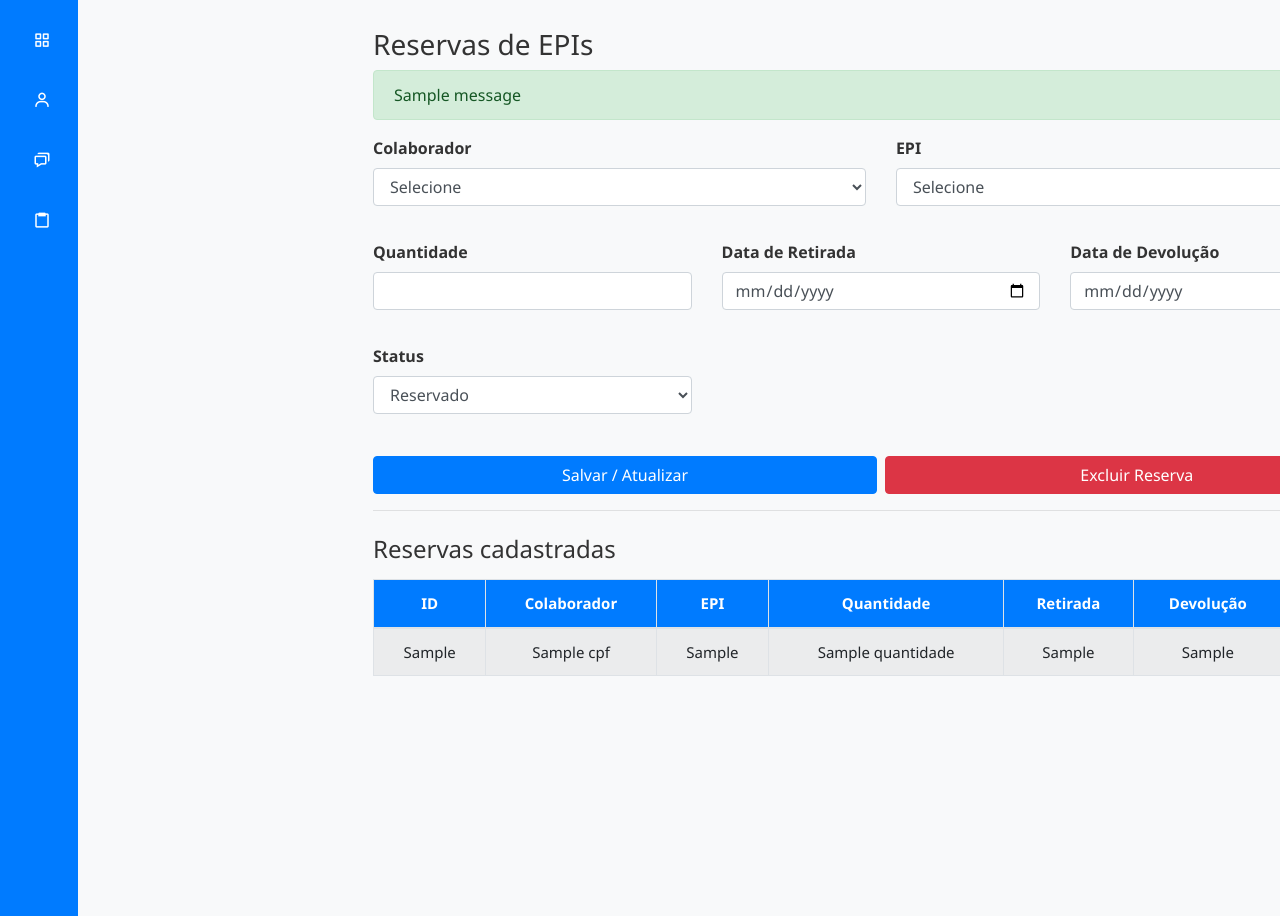
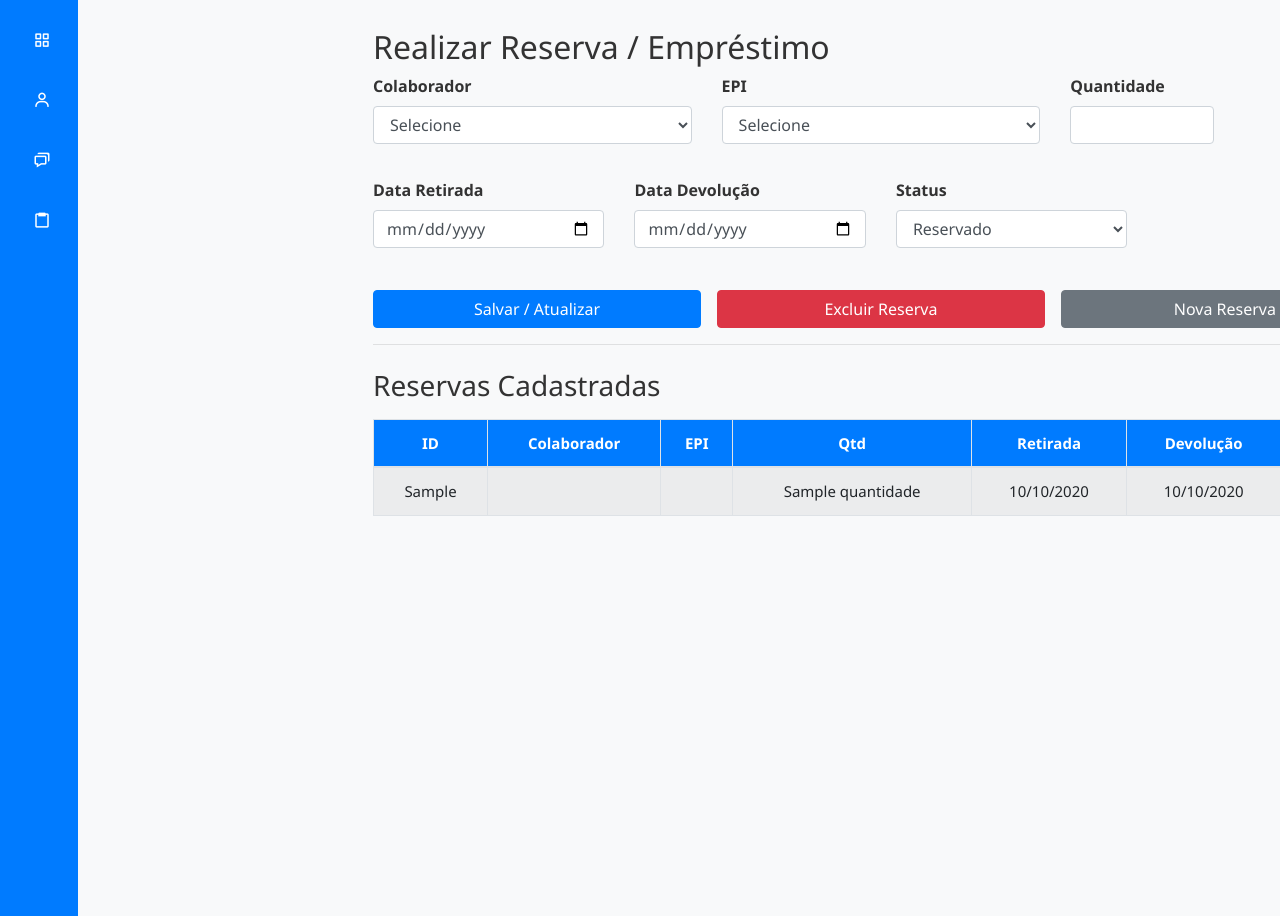
Before and after one commit to AleGreef/Gerenciador_Epi-s, a Django app: template app_site/templates/app_site/pages/realizar_reserva.html in a window 1280 px wide. Shown: the part 72-988 px from the top of the page. Run offline with Django 5.2, Linux system fonts and the light colour scheme; the template is opened without the code that fills it: most values are stand-ins (such as "Sample title", 1, 10 or a date in 2020); one stand-in notice (Sample message) is shown.

Commit message:
Ajustes no cadastro de resserv

```diff
--- a/app_site/templates/app_site/pages/realizar_reserva.html
+++ b/app_site/templates/app_site/pages/realizar_reserva.html
@@ -1,88 +1,92 @@
 {% extends "app_site/partials/base.html" %}
+
 {% load static %}
 
-{% block title %}Reservas de EPI{% endblock title %}
+{% block title %}Reservas de EPIs{% endblock title %}
 
 {% block content %}
 
 <div class="container" style="margin-left: 260px; margin-top: 40px;">
 
-    <h3>Reservas de EPIs</h3>
+    <h2>Realizar Reserva / Empréstimo</h2>
 
-    <!-- MENSAGENS -->
-    {% if messages %}
-        {% for msg in messages %}
-            <div class="alert alert-{{ msg.tags }}">{{ msg }}</div>
-        {% endfor %}
-    {% endif %}
+    <!-- FORMULÁRIO -->
+    <form method="POST">
+        {% csrf_token %}
 
-    <!-- FORM CADASTRO / EDIÇÃO -->
-    <form method="POST" id="formReserva">
-        {% csrf_token %}
-        <input type="hidden" name="id_reserva" id="id_reserva">
+        <input type="hidden" id="id_reserva" name="id_reserva">
 
         <div class="row">
 
             <!-- COLABORADOR -->
-            <div class="col-md-6">
+            <div class="col-md-4">
                 <label>Colaborador</label>
-                <select name="colaborador" id="colaborador" class="form-control" required>
+                <select id="colaborador" name="colaborador" class="form-control">
                     <option value="">Selecione</option>
                     {% for c in colaboradores %}
-                        <option value="{{ c.id_col }}">{{ c.nome_colaborador }} - CPF: {{ c.cpf }}</option>
+                        <option value="{{ c.cpf }}">{{ c.nome_colaborador }} ({{ c.cpf }})</option>
                     {% endfor %}
                 </select>
             </div>
 
             <!-- EPI -->
-            <div class="col-md-6">
+            <div class="col-md-4">
                 <label>EPI</label>
-                <select name="epi" id="epi" class="form-control" required>
+                <select id="epi" name="epi" class="form-control">
                     <option value="">Selecione</option>
                     {% for e in epis %}
-                        <option value="{{ e.id_epis }}">
-                            {{ e.nome_epi }} - Tam: {{ e.tamanho }} - Saldo: {{ e.saldo }}
-                        </option>
+                        <option value="{{ e.id_epis }}">{{ e.nome_epi }} - Tam: {{ e.tamanho }}</option>
                     {% endfor %}
                 </select>
             </div>
 
             <!-- QUANTIDADE -->
-            <div class="col-md-4 mt-3">
+            <div class="col-md-2">
                 <label>Quantidade</label>
-                <input type="number" name="quantidade" id="quantidade" class="form-control" min="1" required>
+                <input type="number" id="quantidade" name="quantidade" class="form-control" min="1">
             </div>
 
+        </div>
+
+        <div class="row mt-3">
+
             <!-- DATA RETIRADA -->
-            <div class="col-md-4 mt-3">
-                <label>Data de Retirada</label>
-                <input type="date" name="data_retirada" id="data_retirada" class="form-control" required>
+            <div class="col-md-3">
+                <label>Data Retirada</label>
+                <input type="date" id="data_retirada" name="data_retirada" class="form-control">
             </div>
 
             <!-- DATA DEVOLUÇÃO -->
-            <div class="col-md-4 mt-3">
-                <label>Data de Devolução</label>
-                <input type="date" name="data_devolucao" id="data_devolucao" class="form-control">
+            <div class="col-md-3">
+                <label>Data Devolução</label>
+                <input type="date" id="data_devolucao" name="data_devolucao" class="form-control">
             </div>
 
             <!-- STATUS -->
-            <div class="col-md-4 mt-3">
+            <div class="col-md-3">
                 <label>Status</label>
-                <select name="status" id="status" class="form-control" required>
-                    <option value="Reservado">Reservado</option>
-                    <option value="Emprestado">Emprestado</option>
-                    <option value="Devolvido">Devolvido</option>
+                <select id="status" name="status" class="form-control">
+                    <option value="reservado">Reservado</option>
+                    <option value="emprestado">Emprestado</option>
+                    <option value="devolvido">Devolvido</option>
                 </select>
             </div>
+
         </div>
 
-        <div class="mt-4 d-flex gap-2">
-    <button class="btn btn-primary mr-2" name="acao" value="salvar" type="submit">
+        <!-- BOTÕES -->
+        <div class="mt-4 d-flex gap-3">
+
+            <button name="acao" value="salvar" class="btn btn-primary mr-3">
                 Salvar / Atualizar
             </button>
 
-    <button class="btn btn-danger" name="acao" value="excluir" type="submit">
+            <button name="acao" value="excluir" class="btn btn-danger">
                 Excluir Reserva
+            </button>
+
+            <button type="button" onclick="novaReserva()" class="btn btn-secondary ml-3">
+                Nova Reserva
             </button>
         </div>
 
@@ -90,38 +94,57 @@
 
     <hr>
 
-    <!-- GRID -->
-    <h4 class="mt-4">Reservas cadastradas</h4>
+    <!-- TABELA DE RESERVAS -->
+    <h3 class="mt-4">Reservas Cadastradas</h3>
+
     <table class="table table-striped table-bordered mt-3">
         <thead>
             <tr>
                 <th>ID</th>
                 <th>Colaborador</th>
                 <th>EPI</th>
-                <th>Quantidade</th>
+                <th>Qtd</th>
                 <th>Retirada</th>
                 <th>Devolução</th>
                 <th>Status</th>
             </tr>
         </thead>
+
         <tbody>
             {% for r in reservas %}
             <tr class="linha-reserva"
+                style="cursor:pointer"
                 data-id="{{ r.id_reserva }}"
                 data-colaborador="{{ r.cpf }}"
                 data-epi="{{ r.cod_epi }}"
                 data-quantidade="{{ r.quantidade }}"
                 data-retirada="{{ r.data_retirada|date:'Y-m-d' }}"
                 data-devolucao="{{ r.data_devolucao|date:'Y-m-d' }}"
-    data-status="{{ r.status }}"
-    style="cursor:pointer">
+                data-status="{{ r.status }}">
 
                 <td>{{ r.id_reserva }}</td>
-                    <td>{{ r.cpf }}</td>
-                    <td>{{ r.cod_epi }}</td>
+
+                <!-- Nome do colaborador -->
+                <td>
+                    {% for c in colaboradores %}
+                        {% if c.cpf == r.cpf %}
+                            {{ c.nome_colaborador }}
+                        {% endif %}
+                    {% endfor %}
+                </td>
+
+                <!-- Nome do EPI -->
+                <td>
+                    {% for e in epis %}
+                        {% if e.id_epis == r.cod_epi %}
+                            {{ e.nome_epi }}
+                        {% endif %}
+                    {% endfor %}
+                </td>
+
                 <td>{{ r.quantidade }}</td>
-                    <td>{{ r.data_retirada }}</td>
-                    <td>{{ r.data_devolucao }}</td>
+                <td>{{ r.data_retirada|date:"d/m/Y" }}</td>
+                <td>{{ r.data_devolucao|date:"d/m/Y" }}</td>
                 <td>{{ r.status }}</td>
             </tr>
             {% endfor %}
@@ -130,25 +153,39 @@
 
 </div>
 
+<!-- SCRIPT DE EDIÇÃO -->
 <script>
 document.querySelectorAll(".linha-reserva").forEach(row => {
     row.addEventListener("click", () => {
 
-        // Campos simples
         document.getElementById("id_reserva").value = row.dataset.id;
         document.getElementById("quantidade").value = row.dataset.quantidade;
         document.getElementById("data_retirada").value = row.dataset.retirada;
         document.getElementById("data_devolucao").value = row.dataset.devolucao;
         document.getElementById("status").value = row.dataset.status;
 
-        // SELECT COLABORADOR
-        document.querySelector("#colaborador").value = row.dataset.colaborador;
+        document.getElementById("colaborador").value = row.dataset.colaborador;
+        document.getElementById("epi").value = row.dataset.epi;
 
-        // SELECT EPI
-        document.querySelector("#epi").value = row.dataset.epi;
+        document.getElementById("colaborador").setAttribute("disabled", true);
+        document.getElementById("epi").setAttribute("disabled", true);
     });
 });
+
+function novaReserva() {
+
+    document.getElementById("id_reserva").value = "";
+    document.getElementById("quantidade").value = "";
+    document.getElementById("data_retirada").value = "";
+    document.getElementById("data_devolucao").value = "";
+    document.getElementById("status").value = "reservado";
+
+    document.getElementById("colaborador").value = "";
+    document.getElementById("epi").value = "";
+
+    document.getElementById("colaborador").removeAttribute("disabled");
+    document.getElementById("epi").removeAttribute("disabled");
+}
 </script>
 
-
 {% endblock content %}
```
Lines whose indentation alone changed are shown as unchanged.
